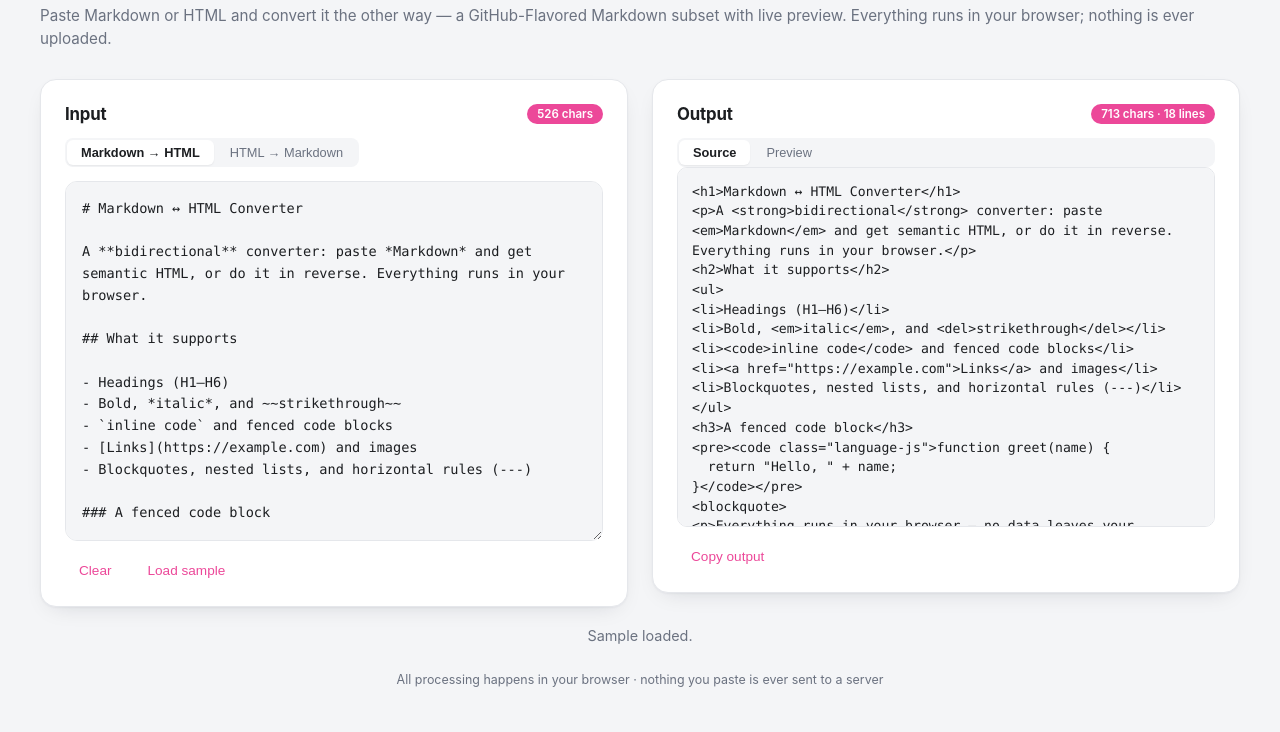
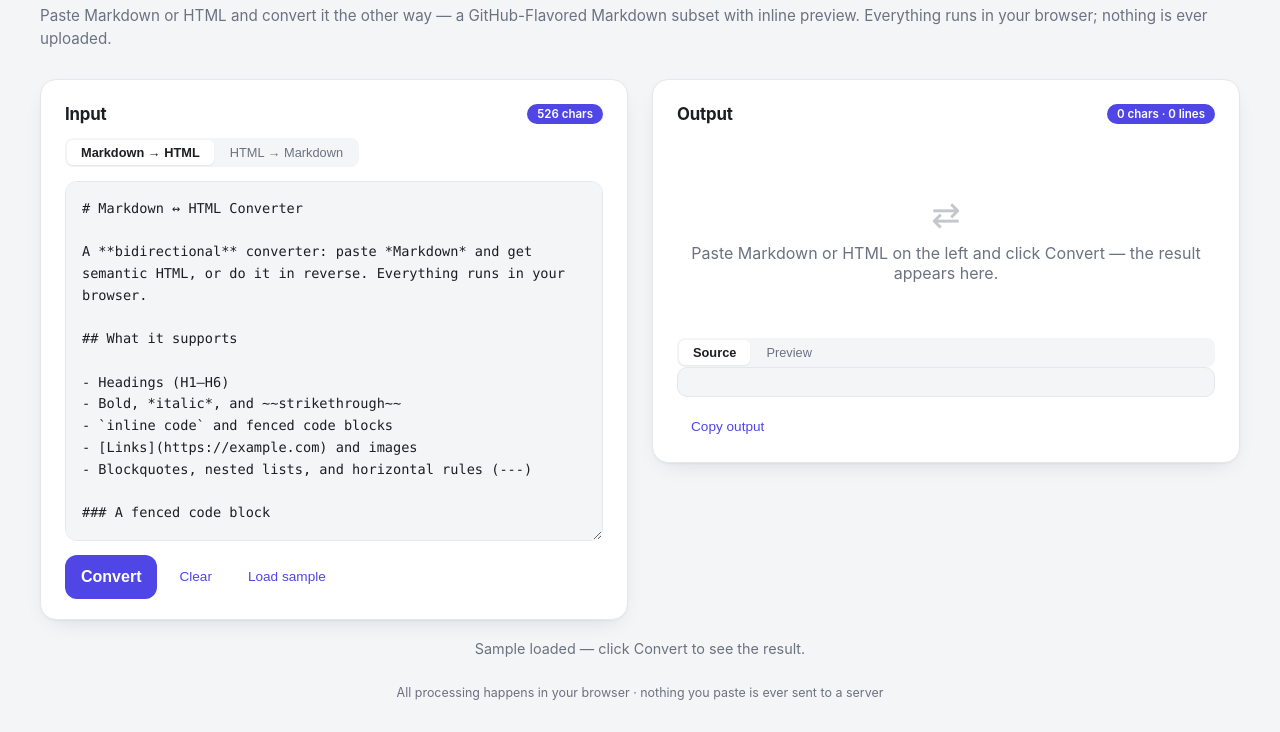
Before and after one commit to alexshel/buzz-tools, a website: page tools/markdown-html-converter/index.html in a window 1280 px wide. Both pictures are taken after a click on the button "Load sample". Shown: the part 122-854 px from the top of the page. Drawn offline with Linux system fonts and the light colour scheme.

Commit message:
fix(converter): site-purple buttons + manual Convert action
Addresses review feedback on PR #19:

- Remove the page's local --accent override (pink #ec4899). It was the only
  tool page redeclaring shared tokens — a #17 shared-theme contract
  violation — and it turned every button pink via portal.css's
  button { background: var(--accent) }. Buttons now inherit the site-wide
  purple (--accent #4f46e5), matching every other tool.
- Add an explicit Convert button (primary, matching word-to-html's
  convert-btn) and make conversion manual: typing no longer auto-converts.
  Convert (and Ctrl/Cmd+Enter) are the only triggers; switching direction
  tabs and loading the sample no longer auto-convert either. Input char
  count still updates live (that is not conversion).
- Update placeholder/empty-state/copy to say "click Convert".

Verified: convert button click produces output, typing does not; mode
switch HTML->MD works; sample fills without converting; computed button
colors = site purple (rgb(79,70,229)); validate 0 errors / 3 warnings;
smoke all green; test.js 49/49; real-Chromium flow test 13/13.

```diff
--- a/tools/markdown-html-converter/index.html
+++ b/tools/markdown-html-converter/index.html
@@ -6,22 +6,12 @@
 <title>Markdown ↔ HTML Converter — Buzz Tools</title>
 <link rel="stylesheet" href="../../portal.css">
 <style>
-  /* Category accent overrides; shared chrome (tokens, body base, h1, .subtitle,
-     button, .btn-ghost, .status, .foot) comes from portal.css per the
-     shared-theme contract (#17). Keep only tool-specific rules + sizing here
+  /* Shared chrome (tokens — incl. accent/button color — body base, h1,
+     .subtitle, button, .btn-ghost, .status, .foot) comes from portal.css per
+     the shared-theme contract (#17): pages must NOT redeclare tokens or
+     element chrome. Buttons therefore inherit the site-wide purple accent,
+     matching every other tool. Keep only tool-specific rules + sizing here
      with plain selectors so the injected header controls keep winning. */
-  :root {
-    --accent: #ec4899;
-    --accent-hover: #d03f87;
-    --ring: #ec489959;
-  }
-  @media (prefers-color-scheme: dark) {
-    :root {
-      --accent-hover: #ee5ea5;
-      --ring: #ec489966;
-    }
-  }
-
   .workbench {
     max-width: 1200px;
     margin: 0 auto;
@@ -232,7 +222,7 @@
 
   <div class="workbench">
     <h1>Markdown ↔ HTML Converter</h1>
-    <p class="subtitle">Paste Markdown or HTML and convert it the other way — a GitHub-Flavored Markdown subset with live preview. Everything runs in your browser; nothing is ever uploaded.</p>
+    <p class="subtitle">Paste Markdown or HTML and convert it the other way — a GitHub-Flavored Markdown subset with inline preview. Everything runs in your browser; nothing is ever uploaded.</p>
 
     <div class="split-layout">
 
@@ -250,9 +240,10 @@
 
         <label for="input" class="sr-only" hidden>Input</label>
         <textarea id="input" class="input-box" spellcheck="false"
-          placeholder="# Heading&#10;&#10;Type or paste **Markdown** here — or switch to &#34;HTML → Markdown&#34; and paste HTML. Conversion is live as you type."></textarea>
+          placeholder="# Heading&#10;&#10;Type or paste **Markdown** here — or switch to &#34;HTML → Markdown&#34; and paste HTML. Then click Convert."></textarea>
 
         <div class="row">
+          <button id="convert-btn" type="button">Convert</button>
           <button id="clear-btn" class="btn-ghost btn-sm" type="button">Clear</button>
           <button id="sample-btn" class="btn-ghost btn-sm" type="button">Load sample</button>
         </div>
@@ -268,7 +259,7 @@
         <div id="output" aria-live="polite" class="has-output">
           <div id="output-empty">
             <span style="font-size:2.2rem;opacity:0.4;">⇄</span>
-            <span id="output-empty-text">Start typing or paste content on the left — the converted result appears here.</span>
+            <span id="output-empty-text">Paste Markdown or HTML on the left and click Convert — the result appears here.</span>
           </div>
 
           <div class="tabs" role="tablist" aria-label="Output view">
--- a/tools/markdown-html-converter/markdown-html-converter.js
+++ b/tools/markdown-html-converter/markdown-html-converter.js
@@ -666,6 +666,7 @@ var MarkdownHtmlConverter = (function () {
     var outputPreview = doc.getElementById("output-preview");
     var outputCharCount = doc.getElementById("output-char-count");
     var outputLineCount = doc.getElementById("output-line-count");
+    var convertBtn = doc.getElementById("convert-btn");
     var copyBtn = doc.getElementById("copy-btn");
     var clearBtn = doc.getElementById("clear-btn");
     var sampleBtn = doc.getElementById("sample-btn");
@@ -674,7 +675,6 @@ var MarkdownHtmlConverter = (function () {
     var outputTabs = Array.prototype.slice.call(doc.querySelectorAll("#output .tab"));
 
     var mode = "md>html";
-    var debounce = null;
 
     function setStatus(msg, isError) {
       status.textContent = msg || "";
@@ -725,8 +725,8 @@ var MarkdownHtmlConverter = (function () {
 
     function setPlaceholder() {
       input.placeholder = mode === "md>html"
-        ? "# Heading\n\nType or paste **Markdown** here — it converts to HTML live."
-        : "<h1>Heading</h1>\n\nType or paste <strong>HTML</strong> here — it converts to Markdown live.";
+        ? "# Heading\n\nType or paste **Markdown** here — then click Convert to turn it into HTML."
+        : "<h1>Heading</h1>\n\nType or paste <strong>HTML</strong> here — then click Convert to turn it into Markdown.";
     }
 
     function setMode(m) {
@@ -737,7 +737,6 @@ var MarkdownHtmlConverter = (function () {
         inputTabs[i].setAttribute("aria-selected", isOn ? "true" : "false");
       }
       setPlaceholder();
-      convert();
     }
 
     function fallbackCopy(text) {
@@ -766,16 +765,17 @@ var MarkdownHtmlConverter = (function () {
       }
     }
 
-    input.addEventListener("input", function () {
-      clearTimeout(debounce);
-      debounce = setTimeout(convert, 180);
-    });
+    /* conversion is manual — only runs on Convert (or Ctrl/Cmd+Enter) */
+    convertBtn.addEventListener("click", convert);
     input.addEventListener("keydown", function (e) {
       if ((e.ctrlKey || e.metaKey) && e.key === "Enter") {
         e.preventDefault();
-        clearTimeout(debounce);
         convert();
       }
+    });
+    /* input char count updates as you type; conversion does not */
+    input.addEventListener("input", function () {
+      inputCharCount.textContent = input.value.length.toLocaleString();
     });
 
     for (var i = 0; i < inputTabs.length; i++) {
@@ -803,8 +803,9 @@ var MarkdownHtmlConverter = (function () {
 
     sampleBtn.addEventListener("click", function () {
       input.value = mode === "md>html" ? SAMPLE_MD : SAMPLE_HTML;
-      convert();
-      setStatus("Sample loaded.");
+      inputCharCount.textContent = input.value.length.toLocaleString();
+      showEmpty();
+      setStatus("Sample loaded — click Convert to see the result.");
     });
 
     copyBtn.addEventListener("click", copyOutput);
```
Also changed, not shown: tools/markdown-html-converter/README.md.
